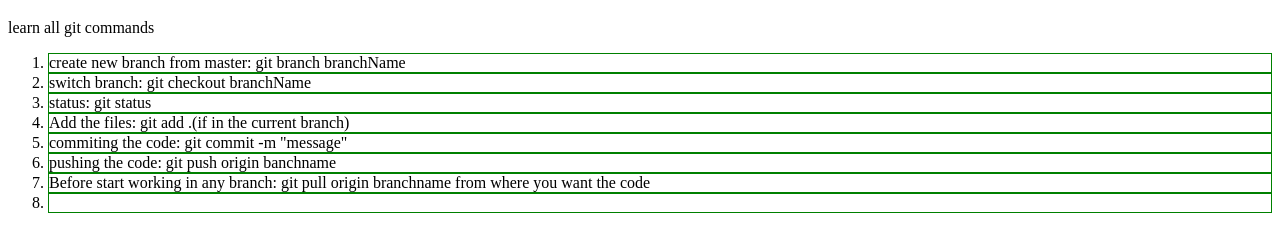
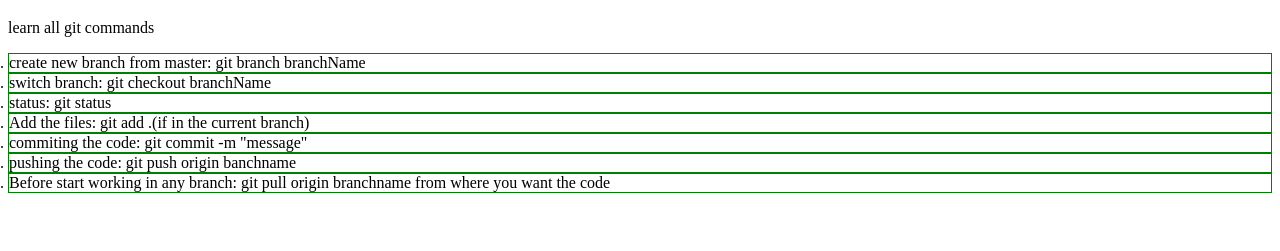
Before and after one commit to ashwanizsktm/test1, a plain HTML site: page index.html in a window 1280 px wide. Shown: the part 61-312 px from the top of the page. Drawn offline with Linux system fonts and the light colour scheme.

Commit message:
style added

```diff
--- a/index.html
+++ b/index.html
@@ -17,7 +17,6 @@
     <li>commiting the code: git commit -m "message"</li>
     <li>pushing the code: git push origin banchname</li>
     <li>Before start working in any branch: git pull origin branchname from where you want the code</li>
-    <li></li>
   </ol>
 
   <script src="main.js"></script>
--- a/style.css
+++ b/style.css
@@ -1,3 +1,6 @@
 ol li{
   border: 1px solid green;
 }
+*{
+  padding: 0;
+}
```
